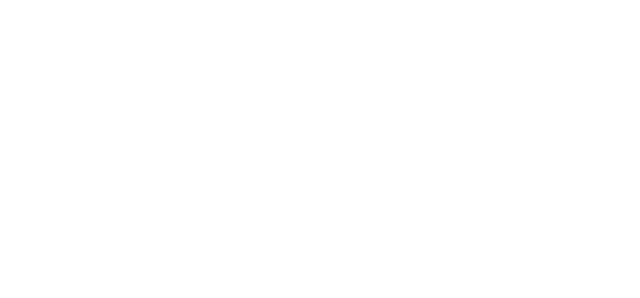
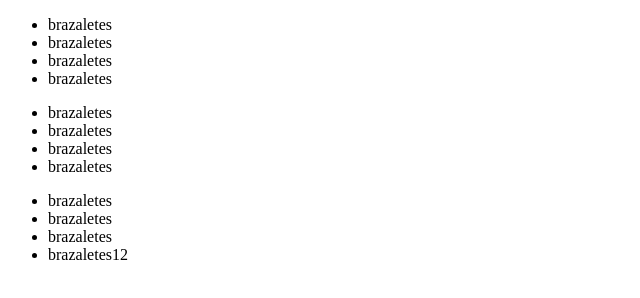
Before and after one commit to valentino-moyano/repositorio, a plain HTML site: page brazaletes.html in a window 1280 px wide. Shown: the whole page, without its empty margins (0-640 px from the left). Drawn offline with Linux system fonts and the light colour scheme.

Commit message:
Update brazaletes.html

```diff
--- a/brazaletes.html
+++ b/brazaletes.html
@@ -6,6 +6,49 @@
     <title>Document</title>
 </head>
 <body>
+     <ul class="gridContainerP">
+        <li class="gridItemP item1">
+            brazaletes
+        </li>
+        <li class="gridItemP item2">
+            brazaletes
+        </li>
+        <li class="gridItemP item3">
+            brazaletes
+        </li>
+        <li class="gridItemP item4">
+            brazaletes
+        </li>
+    </ul>
 
+    <ul class="gridContainerP">
+        <li class="gridItemP item1">
+            brazaletes
+        </li>
+        <li class="gridItemP item2">
+            brazaletes
+        </li>
+        <li class="gridItemP item3">
+            brazaletes
+        </li>
+        <li class="gridItemP item4">
+            brazaletes
+        </li>
+    </ul>
+
+    <ul class="gridContainerP">
+        <li class="gridItemP item1">
+            brazaletes
+        </li>
+        <li class="gridItemP item2">
+            brazaletes
+        </li>
+        <li class="gridItemP item2">
+            brazaletes
+        </li>
+        <li class="gridItemP item4">
+            brazaletes12
+        </li>
+    </ul>
 </body>
 </html>
```
